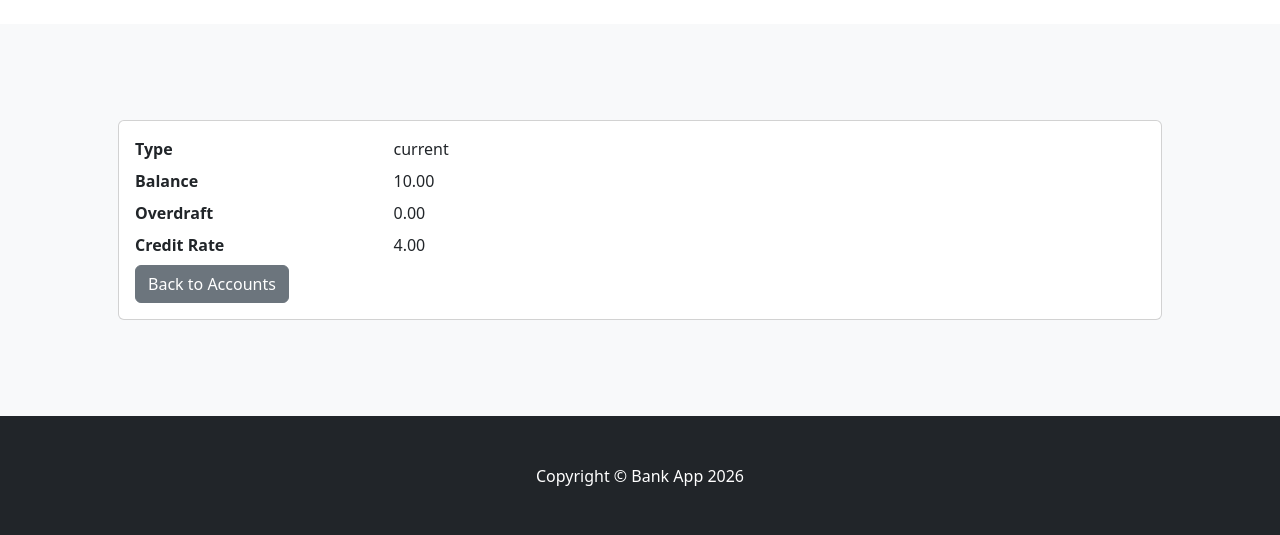
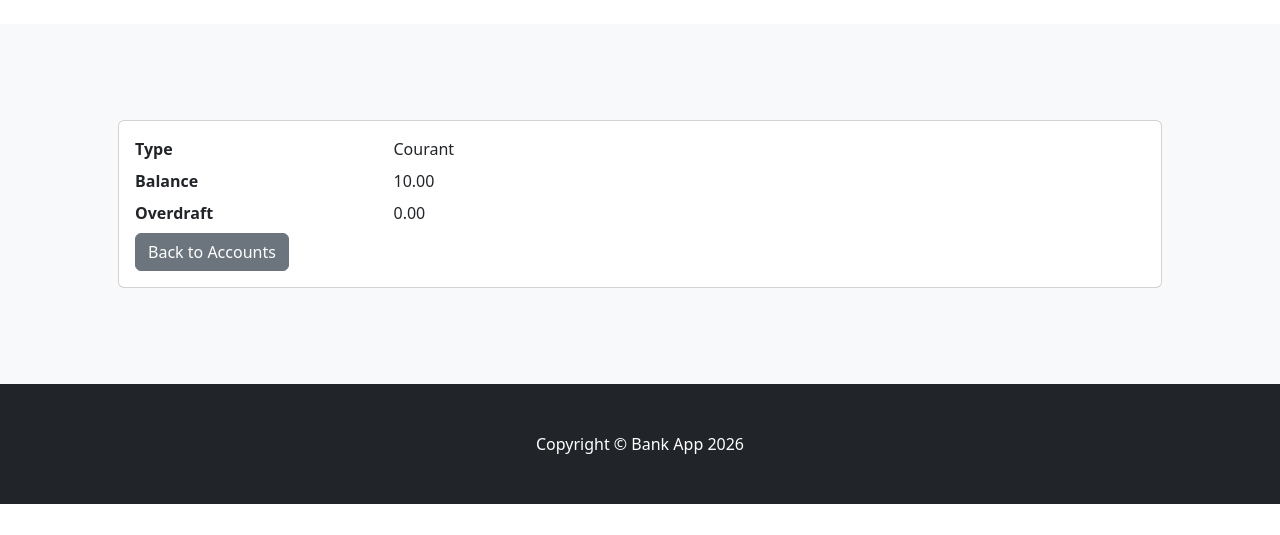
Before and after one commit to lamamram/260622-dj, a Django app: page /home/accounts_detail/1 in a window 1280 px wide. Shown: the part 209-744 px from the top of the page. Run offline with Django 5.2, Linux system fonts and the light colour scheme; tables that the repository leaves empty hold one stand-in row (values such as "Sample post"); some libraries are stand-ins or nearby versions.

Commit message:
CBV: DetailView + subtilités

```diff
--- a/bank_app/client/templates/account_detail.html
+++ b/bank_app/client/templates/account_detail.html
@@ -17,17 +17,19 @@
                 <dl class="row mb-0">
 
                     <dt class="col-sm-3">Type</dt>
-                    <dd class="col-sm-9">{{ account.type }}</dd>
+                    <!-- avec un champs truc TextChoices: .truc => la clé, .get_truc_display => la valeur -->
+                    <dd class="col-sm-9">{{ account.get_type_display }}</dd>
 
                     <dt class="col-sm-3">Balance</dt>
                     <dd class="col-sm-9">{{ account.balance}}</dd>
 
+                    {% if account.type == "current" %}
                     <dt class="col-sm-3">Overdraft</dt>
                     <dd class="col-sm-9">{{ account.overdraft }}</dd>
-
+                    {% else %}
                     <dt class="col-sm-3">Credit Rate</dt>
                     <dd class="col-sm-9">{{ account.credit_rate }}</dd>
-
+                    {% endif %}
                 </dl>
                 <a href="{% url 'list_accounts' %}" class="btn btn-secondary">Back to Accounts</a>
             </div>
```
